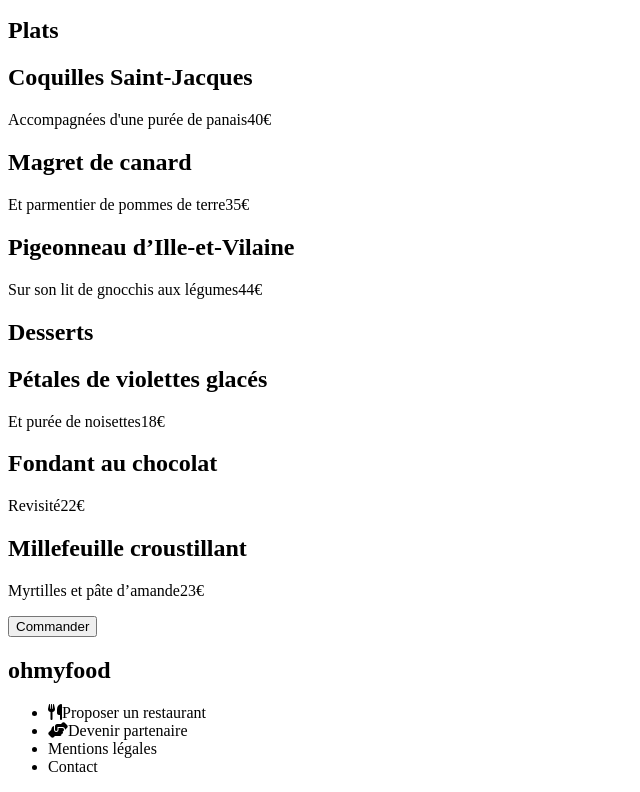
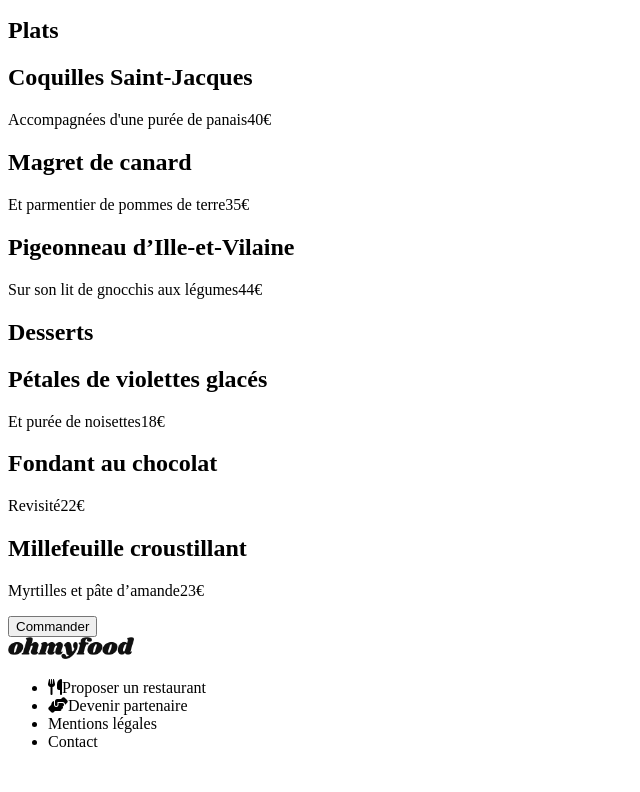
Before and after one commit to Totorusse/VictorDruhot_3_20102021-, a plain HTML site: page fran.html in a window 1280 px wide. Shown: the part 488-1280 px from the top of the page, without its empty margins (0-640 px from the left). After the commit the page ends 1255 px from the top, so only its background shows below. Drawn offline with Linux system fonts and the light colour scheme.

Commit message:
chgt titre par logo dans footer

```diff
--- a/fran.html
+++ b/fran.html
@@ -85,7 +85,7 @@
     <!--FIN du main-->
 
     <footer>
-      <h2>ohmyfood</h2>
+      <img src="images/logo/ohmyfood.png" alt="logo" />
       <ul>
         <li class="couverts"><i class="fas fa-utensils"></i>Proposer un restaurant</li>
         <li class="partenaire"><i class="fas fa-hands-helping"></i>Devenir partenaire</li>
```
